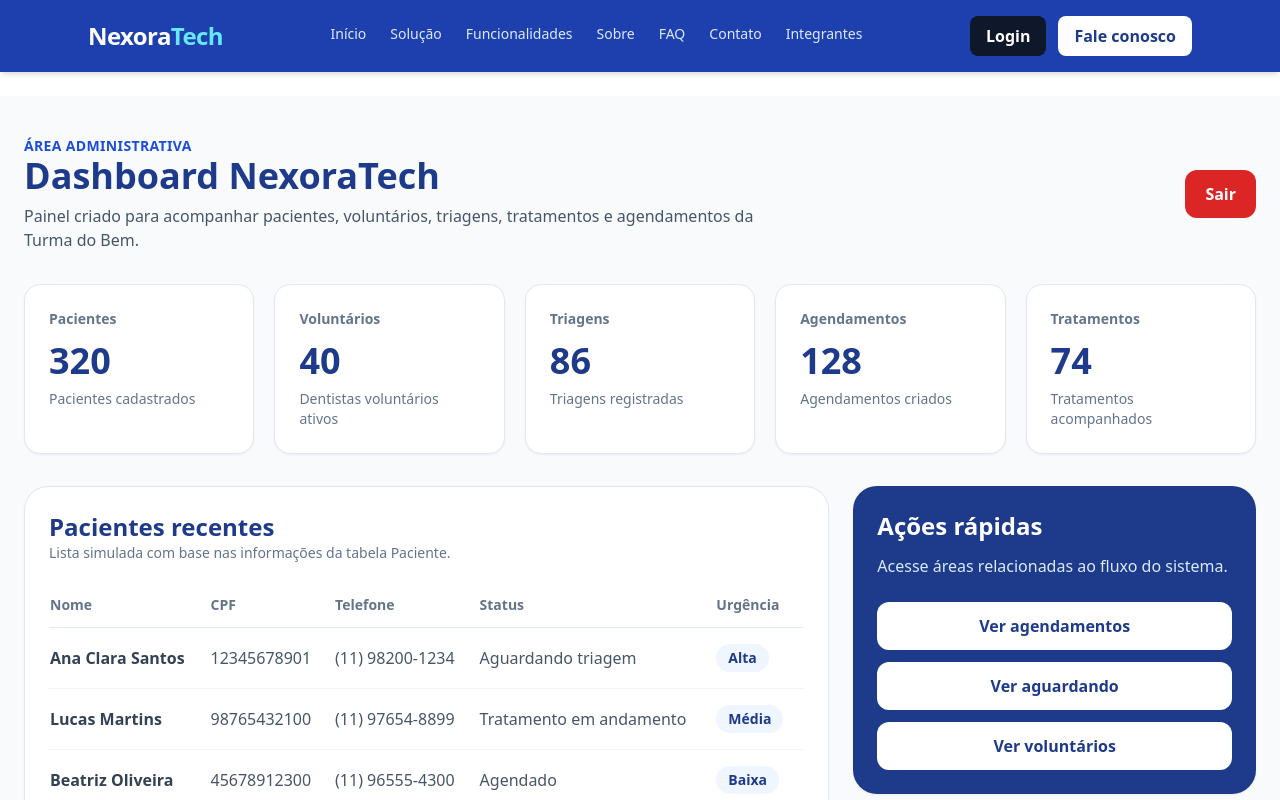
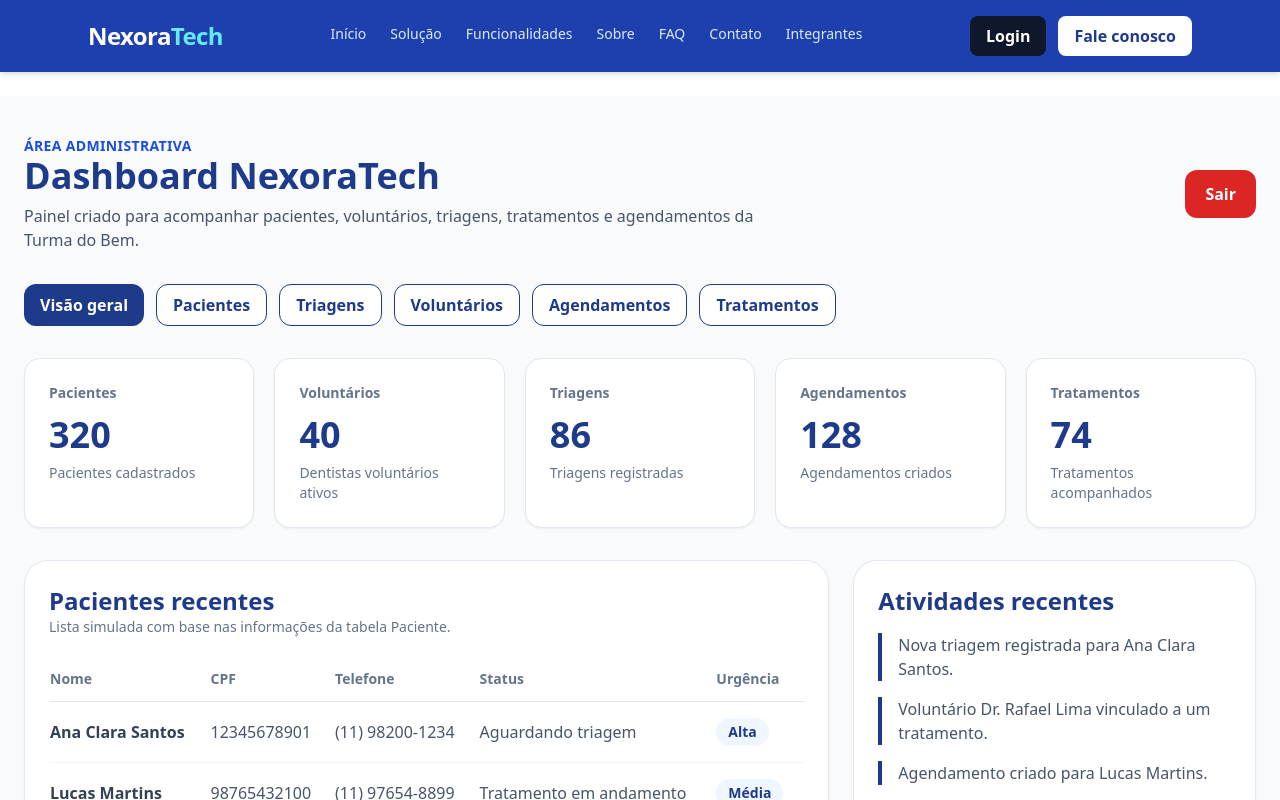
Before and after one commit to renanlima-hub/nexoratech, a React (Vite) app: page /dashboard in a window 1280 px wide. Shown: the top 800 px of the page. Built offline with nearby package versions, Linux system fonts and the light colour scheme.

Commit message:
feat: adiciona abas internas ao dashboard

```diff
--- a/src/pages/Dashboard.tsx
+++ b/src/pages/Dashboard.tsx
@@ -1,4 +1,5 @@
-import { Link, useNavigate } from "react-router-dom";
+import { useState } from "react";
+import { useNavigate } from "react-router-dom";
 
 const indicadores = [
   {
@@ -59,6 +60,96 @@ const pacientes = [
   },
 ];
 
+const triagens = [
+  {
+    paciente: "Ana Clara Santos",
+    descricao: "Dor intensa e dificuldade para mastigar",
+    urgencia: "Alta",
+    status: "Pendente",
+  },
+  {
+    paciente: "Lucas Martins",
+    descricao: "Avaliação inicial para tratamento",
+    urgencia: "Média",
+    status: "Em análise",
+  },
+  {
+    paciente: "Beatriz Oliveira",
+    descricao: "Consulta preventiva",
+    urgencia: "Baixa",
+    status: "Concluída",
+  },
+];
+
+const voluntarios = [
+  {
+    nome: "Dr. Rafael Lima",
+    cro: "CRO-SP 12345",
+    telefone: "(11) 90000-1111",
+    email: "rafael@nexora.com",
+  },
+  {
+    nome: "Dra. Camila Rocha",
+    cro: "CRO-SP 54321",
+    telefone: "(11) 90000-2222",
+    email: "camila@nexora.com",
+  },
+  {
+    nome: "Dr. Bruno Alves",
+    cro: "CRO-SP 67890",
+    telefone: "(11) 90000-3333",
+    email: "bruno@nexora.com",
+  },
+];
+
+const agendamentos = [
+  {
+    paciente: "Ana Clara Santos",
+    voluntario: "Dr. Rafael Lima",
+    data: "20/05/2026",
+    local: "Clínica Parceira Centro",
+    status: "Agendado",
+  },
+  {
+    paciente: "Lucas Martins",
+    voluntario: "Dra. Camila Rocha",
+    data: "22/05/2026",
+    local: "Unidade Zona Leste",
+    status: "Confirmado",
+  },
+  {
+    paciente: "Beatriz Oliveira",
+    voluntario: "Dr. Bruno Alves",
+    data: "25/05/2026",
+    local: "Clínica Voluntária Norte",
+    status: "Pendente",
+  },
+];
+
+const tratamentos = [
+  {
+    paciente: "Lucas Martins",
+    voluntario: "Dra. Camila Rocha",
+    inicio: "10/05/2026",
+    conclusao: "Em andamento",
+    status: "Ativo",
+  },
+  {
+    paciente: "Pedro Henrique",
+    voluntario: "Dr. Rafael Lima",
+    inicio: "02/04/2026",
+    conclusao: "14/05/2026",
+    status: "Concluído",
+  },
+  {
+    paciente: "Ana Clara Santos",
+    voluntario: "Dr. Bruno Alves",
+    inicio: "A iniciar",
+    conclusao: "Não definida",
+    status: "Aguardando",
+  },
+];
+
 const atividadesRecentes = [
   "Nova triagem registrada para Ana Clara Santos.",
   "Voluntário Dr. Rafael Lima vinculado a um tratamento.",
@@ -66,13 +157,27 @@ const atividadesRecentes = [
   "Tratamento de Pedro Henrique foi concluído.",
 ];
 
+type AbaDashboard =
+  | "visao"
+  | "pacientes"
+  | "triagens"
+  | "voluntarios"
+  | "agendamentos"
+  | "tratamentos";
+
 export default function Dashboard() {
   const navigate = useNavigate();
+  const [abaAtiva, setAbaAtiva] = useState<AbaDashboard>("visao");
 
   const handleLogout = () => {
     localStorage.removeItem("usuarioLogado");
     navigate("/");
   };
+
+  const tabClass = (aba: AbaDashboard) =>
+    abaAtiva === aba
+      ? "bg-blue-900 text-white"
+      : "bg-white text-blue-900 border border-blue-900 hover:bg-blue-50";
 
   return (
     <main className="min-h-screen bg-slate-50 px-6 py-10 text-slate-800">
@@ -101,6 +206,52 @@ export default function Dashboard() {
           </button>
         </div>
 
+        <div className="flex flex-wrap gap-3 mb-8">
+          <button
+            onClick={() => setAbaAtiva("visao")}
+            className={`${tabClass("visao")} px-4 py-2 rounded-xl font-semibold transition`}
+          >
+            Visão geral
+          </button>
+
+          <button
+            onClick={() => setAbaAtiva("pacientes")}
+            className={`${tabClass("pacientes")} px-4 py-2 rounded-xl font-semibold transition`}
+          >
+            Pacientes
+          </button>
+
+          <button
+            onClick={() => setAbaAtiva("triagens")}
+            className={`${tabClass("triagens")} px-4 py-2 rounded-xl font-semibold transition`}
+          >
+            Triagens
+          </button>
+
+          <button
+            onClick={() => setAbaAtiva("voluntarios")}
+            className={`${tabClass("voluntarios")} px-4 py-2 rounded-xl font-semibold transition`}
+          >
+            Voluntários
+          </button>
+
+          <button
+            onClick={() => setAbaAtiva("agendamentos")}
+            className={`${tabClass("agendamentos")} px-4 py-2 rounded-xl font-semibold transition`}
+          >
+            Agendamentos
+          </button>
+
+          <button
+            onClick={() => setAbaAtiva("tratamentos")}
+            className={`${tabClass("tratamentos")} px-4 py-2 rounded-xl font-semibold transition`}
+          >
+            Tratamentos
+          </button>
+        </div>
+
+        {abaAtiva === "visao" && (
+          <>
             <div className="grid grid-cols-1 sm:grid-cols-2 xl:grid-cols-5 gap-5 mb-8">
               {indicadores.map((item) => (
                 <article
@@ -134,6 +285,108 @@ export default function Dashboard() {
                   </p>
                 </div>
 
+                <TablePacientes />
+              </section>
+
+              <aside className="bg-white border border-slate-200 rounded-3xl shadow-sm p-6">
+                <h2 className="text-2xl font-bold text-blue-900 mb-4">
+                  Atividades recentes
+                </h2>
+
+                <div className="space-y-4">
+                  {atividadesRecentes.map((atividade) => (
+                    <div
+                      key={atividade}
+                      className="border-l-4 border-blue-900 pl-4 text-slate-600"
+                    >
+                      {atividade}
+                    </div>
+                  ))}
+                </div>
+              </aside>
+            </div>
+          </>
+        )}
+
+        {abaAtiva === "pacientes" && (
+          <section className="bg-white border border-slate-200 rounded-3xl shadow-sm p-6">
+            <h2 className="text-2xl font-bold text-blue-900 mb-2">
+              Pacientes
+            </h2>
+            <p className="text-slate-500 text-sm mb-5">
+              Dados equivalentes aos campos da tabela Paciente.
+            </p>
+            <TablePacientes />
+          </section>
+        )}
+
+        {abaAtiva === "triagens" && (
+          <section className="bg-white border border-slate-200 rounded-3xl shadow-sm p-6">
+            <h2 className="text-2xl font-bold text-blue-900 mb-2">
+              Triagens
+            </h2>
+            <p className="text-slate-500 text-sm mb-5">
+              Controle de descrição, urgência e status da triagem.
+            </p>
+            <TableTriagens />
+          </section>
+        )}
+
+        {abaAtiva === "voluntarios" && (
+          <section className="bg-white border border-slate-200 rounded-3xl shadow-sm p-6">
+            <h2 className="text-2xl font-bold text-blue-900 mb-2">
+              Voluntários
+            </h2>
+            <p className="text-slate-500 text-sm mb-5">
+              Dentistas voluntários cadastrados para atendimento.
+            </p>
+            <TableVoluntarios />
+          </section>
+        )}
+
+        {abaAtiva === "agendamentos" && (
+          <section className="bg-white border border-slate-200 rounded-3xl shadow-sm p-6">
+            <h2 className="text-2xl font-bold text-blue-900 mb-2">
+              Agendamentos
+            </h2>
+            <p className="text-slate-500 text-sm mb-5">
+              Controle de data, local, voluntário, paciente e status.
+            </p>
+            <TableAgendamentos />
+          </section>
+        )}
+
+        {abaAtiva === "tratamentos" && (
+          <section className="bg-white border border-slate-200 rounded-3xl shadow-sm p-6">
+            <h2 className="text-2xl font-bold text-blue-900 mb-2">
+              Tratamentos
+            </h2>
+            <p className="text-slate-500 text-sm mb-5">
+              Acompanhamento de início, conclusão e status do tratamento.
+            </p>
+            <TableTratamentos />
+          </section>
+        )}
+
+        <section className="mt-8 bg-white border border-slate-200 rounded-3xl shadow-sm p-6">
+          <h2 className="text-2xl font-bold text-blue-900 mb-4">
+            Estrutura preparada para integração com API
+          </h2>
+
+          <p className="text-slate-600 leading-7">
+            Esta tela foi montada seguindo as entidades principais do banco:
+            Paciente, Voluntário, Triagem, Tratamento, Agendamento e Usuário
+            Admin. Quando a API Java estiver pronta, os dados mockados poderão
+            ser substituídos por requisições reais ao backend.
+          </p>
+        </section>
+      </section>
+    </main>
+  );
+}
+
+function TablePacientes() {
+  return (
     <div className="overflow-x-auto">
       <table className="w-full text-left">
         <thead>
@@ -155,19 +408,11 @@ export default function Dashboard() {
               <td className="py-4 pr-4 font-semibold text-slate-700">
                 {paciente.nome}
               </td>
-
-                      <td className="py-4 pr-4 text-slate-600">
-                        {paciente.cpf}
-                      </td>
-
+              <td className="py-4 pr-4 text-slate-600">{paciente.cpf}</td>
               <td className="py-4 pr-4 text-slate-600">
                 {paciente.telefone}
               </td>
-
-                      <td className="py-4 pr-4 text-slate-600">
-                        {paciente.status}
-                      </td>
-
+              <td className="py-4 pr-4 text-slate-600">{paciente.status}</td>
               <td className="py-4 pr-4">
                 <span className="inline-flex rounded-full bg-blue-50 text-blue-900 px-3 py-1 text-sm font-semibold">
                   {paciente.urgencia}
@@ -178,74 +423,155 @@ export default function Dashboard() {
         </tbody>
       </table>
     </div>
-          </section>
-
-          <aside className="flex flex-col gap-6">
-            <section className="bg-blue-900 text-white rounded-3xl shadow-sm p-6">
-              <h2 className="text-2xl font-bold mb-3">
-                Ações rápidas
-              </h2>
-
-              <p className="text-blue-100 mb-6">
-                Acesse áreas relacionadas ao fluxo do sistema.
-              </p>
-
-              <div className="flex flex-col gap-3">
-                <Link
-                  to="/painel/agendados"
-                  className="bg-white text-blue-900 font-semibold px-4 py-3 rounded-xl text-center hover:bg-blue-50 transition"
-                >
-                  Ver agendamentos
-                </Link>
-
-                <Link
-                  to="/painel/aguardando"
-                  className="bg-white text-blue-900 font-semibold px-4 py-3 rounded-xl text-center hover:bg-blue-50 transition"
-                >
-                  Ver aguardando
-                </Link>
-
-                <Link
-                  to="/painel/dentistas"
-                  className="bg-white text-blue-900 font-semibold px-4 py-3 rounded-xl text-center hover:bg-blue-50 transition"
-                >
-                  Ver voluntários
-                </Link>
-              </div>
-            </section>
-
-            <section className="bg-white border border-slate-200 rounded-3xl shadow-sm p-6">
-              <h2 className="text-2xl font-bold text-blue-900 mb-4">
-                Atividades recentes
-              </h2>
-
-              <div className="space-y-4">
-                {atividadesRecentes.map((atividade) => (
-                  <div
-                    key={atividade}
-                    className="border-l-4 border-blue-900 pl-4 text-slate-600"
-                  >
-                    {atividade}
-                  </div>
-                ))}
-              </div>
-            </section>
-          </aside>
-        </div>
-
-        <section className="mt-8 bg-white border border-slate-200 rounded-3xl shadow-sm p-6">
-          <h2 className="text-2xl font-bold text-blue-900 mb-4">
-            Estrutura preparada para integração com API
-          </h2>
-
-          <p className="text-slate-600 leading-7">
-            Esta tela foi montada seguindo as entidades principais do banco:
-            Paciente, Voluntário, Triagem, Tratamento, Agendamento e Usuário
-            Admin. Quando a API Java estiver pronta, os dados mockados poderão
-            ser substituídos por requisições reais ao backend.
-          </p>
-        </section>
-      </section>
-    </main>
   );
 }
+
+function TableTriagens() {
+  return (
+    <div className="overflow-x-auto">
+      <table className="w-full text-left">
+        <thead>
+          <tr className="border-b border-slate-200 text-sm text-slate-500">
+            <th className="py-3 pr-4">Paciente</th>
+            <th className="py-3 pr-4">Descrição</th>
+            <th className="py-3 pr-4">Urgência</th>
+            <th className="py-3 pr-4">Status</th>
+          </tr>
+        </thead>
+
+        <tbody>
+          {triagens.map((triagem) => (
+            <tr
+              key={triagem.paciente}
+              className="border-b border-slate-100 last:border-0"
+            >
+              <td className="py-4 pr-4 font-semibold text-slate-700">
+                {triagem.paciente}
+              </td>
+              <td className="py-4 pr-4 text-slate-600">
+                {triagem.descricao}
+              </td>
+              <td className="py-4 pr-4">
+                <span className="inline-flex rounded-full bg-blue-50 text-blue-900 px-3 py-1 text-sm font-semibold">
+                  {triagem.urgencia}
+                </span>
+              </td>
+              <td className="py-4 pr-4 text-slate-600">{triagem.status}</td>
+            </tr>
+          ))}
+        </tbody>
+      </table>
+    </div>
+  );
+}
+
+function TableVoluntarios() {
+  return (
+    <div className="overflow-x-auto">
+      <table className="w-full text-left">
+        <thead>
+          <tr className="border-b border-slate-200 text-sm text-slate-500">
+            <th className="py-3 pr-4">Nome</th>
+            <th className="py-3 pr-4">CRO</th>
+            <th className="py-3 pr-4">Telefone</th>
+            <th className="py-3 pr-4">E-mail</th>
+          </tr>
+        </thead>
+
+        <tbody>
+          {voluntarios.map((voluntario) => (
+            <tr
+              key={voluntario.cro}
+              className="border-b border-slate-100 last:border-0"
+            >
+              <td className="py-4 pr-4 font-semibold text-slate-700">
+                {voluntario.nome}
+              </td>
+              <td className="py-4 pr-4 text-slate-600">{voluntario.cro}</td>
+              <td className="py-4 pr-4 text-slate-600">
+                {voluntario.telefone}
+              </td>
+              <td className="py-4 pr-4 text-slate-600">{voluntario.email}</td>
+            </tr>
+          ))}
+        </tbody>
+      </table>
+    </div>
+  );
+}
+
+function TableAgendamentos() {
+  return (
+    <div className="overflow-x-auto">
+      <table className="w-full text-left">
+        <thead>
+          <tr className="border-b border-slate-200 text-sm text-slate-500">
+            <th className="py-3 pr-4">Paciente</th>
+            <th className="py-3 pr-4">Voluntário</th>
+            <th className="py-3 pr-4">Data</th>
+            <th className="py-3 pr-4">Local</th>
+            <th className="py-3 pr-4">Status</th>
+          </tr>
+        </thead>
+
+        <tbody>
+          {agendamentos.map((agendamento) => (
+            <tr
+              key={`${agendamento.paciente}-${agendamento.data}`}
+              className="border-b border-slate-100 last:border-0"
+            >
+              <td className="py-4 pr-4 font-semibold text-slate-700">
+                {agendamento.paciente}
+              </td>
+              <td className="py-4 pr-4 text-slate-600">
+                {agendamento.voluntario}
+              </td>
+              <td className="py-4 pr-4 text-slate-600">{agendamento.data}</td>
+              <td className="py-4 pr-4 text-slate-600">{agendamento.local}</td>
+              <td className="py-4 pr-4 text-slate-600">{agendamento.status}</td>
+            </tr>
+          ))}
+        </tbody>
+      </table>
+    </div>
+  );
+}
+
+function TableTratamentos() {
+  return (
+    <div className="overflow-x-auto">
+      <table className="w-full text-left">
+        <thead>
+          <tr className="border-b border-slate-200 text-sm text-slate-500">
+            <th className="py-3 pr-4">Paciente</th>
+            <th className="py-3 pr-4">Voluntário</th>
+            <th className="py-3 pr-4">Início</th>
+            <th className="py-3 pr-4">Conclusão</th>
+            <th className="py-3 pr-4">Status</th>
+          </tr>
+        </thead>
+
+        <tbody>
+          {tratamentos.map((tratamento) => (
+            <tr
+              key={`${tratamento.paciente}-${tratamento.inicio}`}
+              className="border-b border-slate-100 last:border-0"
+            >
+              <td className="py-4 pr-4 font-semibold text-slate-700">
+                {tratamento.paciente}
+              </td>
+              <td className="py-4 pr-4 text-slate-600">
+                {tratamento.voluntario}
+              </td>
+              <td className="py-4 pr-4 text-slate-600">{tratamento.inicio}</td>
+              <td className="py-4 pr-4 text-slate-600">
+                {tratamento.conclusao}
+              </td>
+              <td className="py-4 pr-4 text-slate-600">{tratamento.status}</td>
+            </tr>
+          ))}
+        </tbody>
+      </table>
+    </div>
+  );
+}
```
Lines whose indentation alone changed are shown as unchanged.
